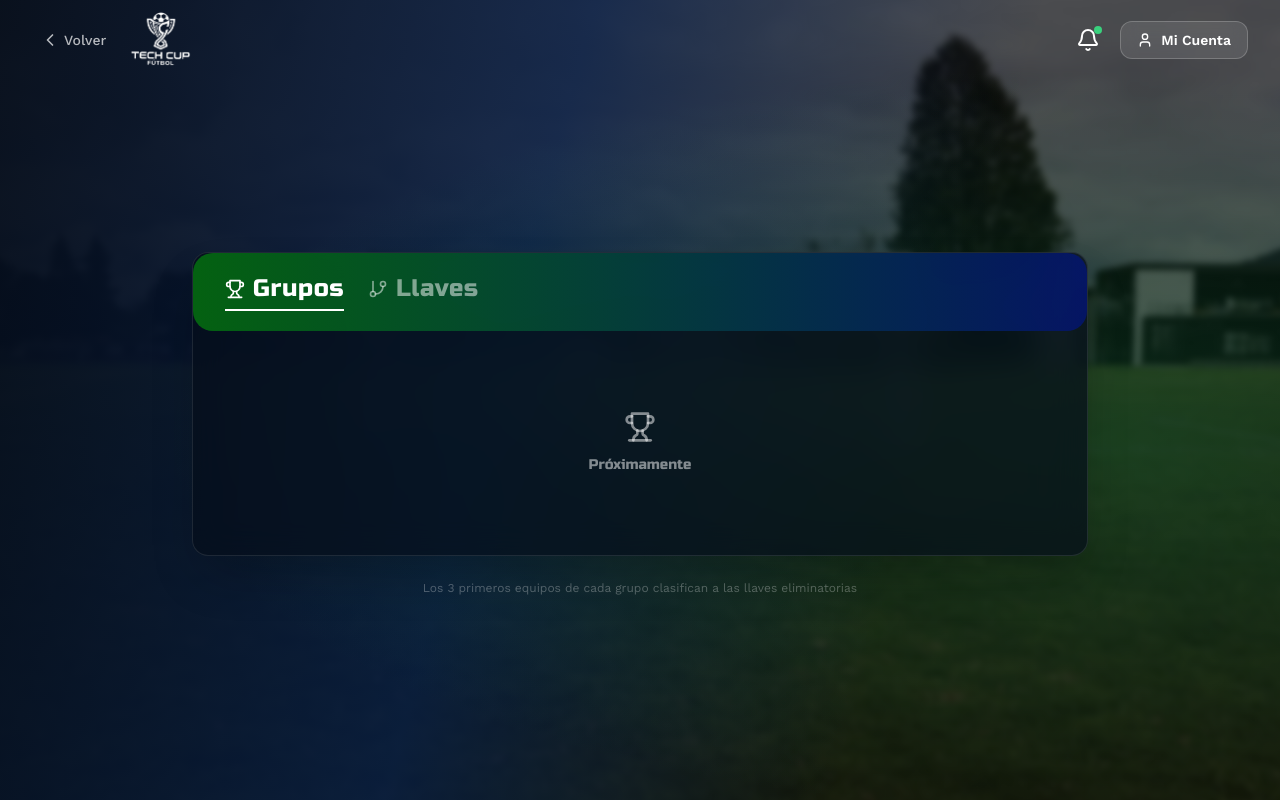
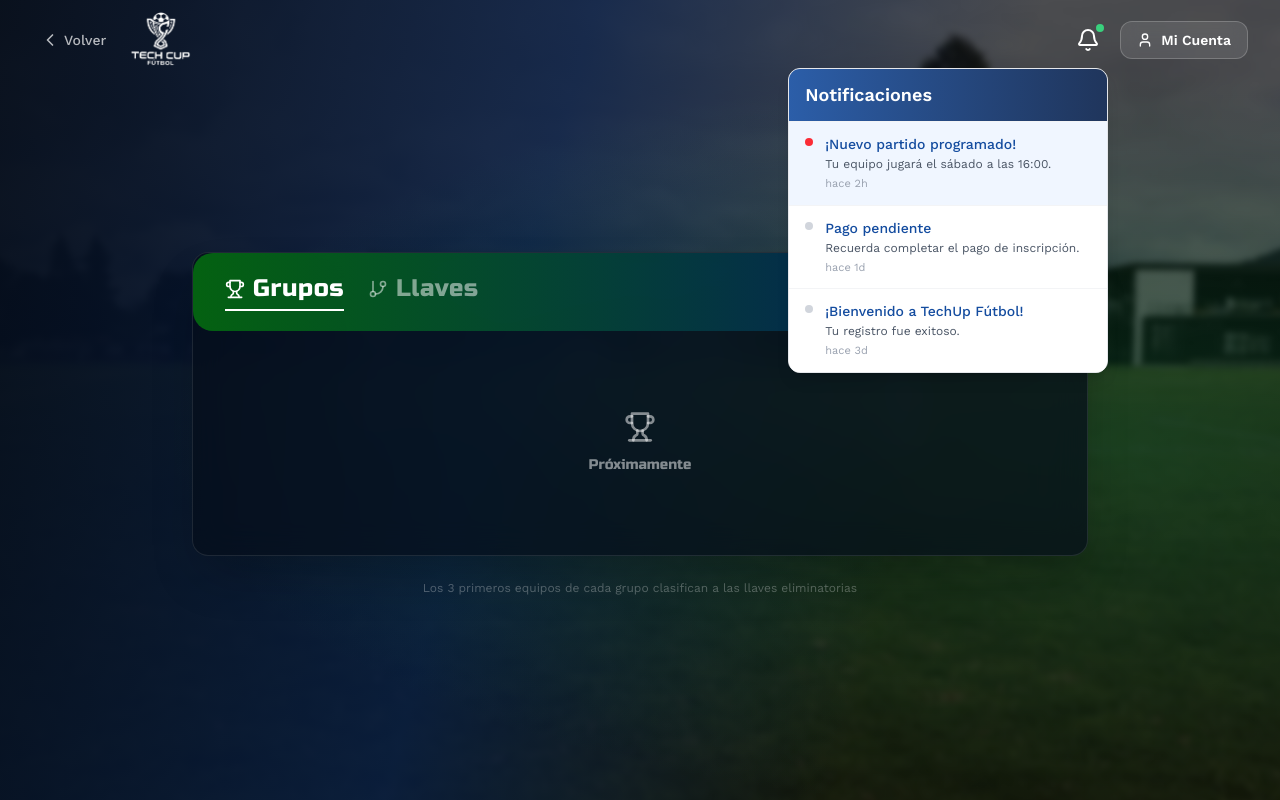
Before and after one commit to HorusEnOffside/TechUpFutbol_Frontend, a React (Vite) app: page /grupos in a window 1280 px wide. Both pictures are taken after a click on the button 1088 px from the left and 40 px from the top of the page. Built offline with nearby package versions, Linux system fonts and the light colour scheme.

Commit message:
notificaciones aun quemadas

```diff
--- a/src/components/NavBarAuthenticated.tsx
+++ /dev/null
@@ -1,33 +0,0 @@
-import { Bell, User } from "lucide-react";
-import logoMain from "../assets/logo.png";
-import { Link, useNavigate } from "react-router";
-
-
-export function NavBarAuthenticated() {
-  const navigate = useNavigate();
-
-  return (
-    <nav className="bg-transparent backdrop-blur-md border-b border-gray-100 sticky top-0 z-50 shadow-sm">
-        <div className="max-w-7xl mx-auto px-4 sm:px-6 lg:px-8">
-          <div className="flex justify-between items-center h-20">
-            {/* Logo */}
-            <div className="flex items-center space-x-3">
-              <img src={logoMain} alt="Logo Tech Cup Fútbol" className="h-14 w-auto" />
-            </div>
-            {/* Right: Notifications & Account */}
-            <div className="flex items-center gap-6">
-              <button className="relative p-2 rounded-full hover:bg-gray-100 transition-colors" aria-label="Notificaciones">
-                <Bell className="w-6 h-6 text-[#144C9F]" />
-                {/* Notificación roja */}
-                <span className="absolute top-1 right-1 w-2 h-2 bg-red-500 rounded-full"></span>
-              </button>
-              <button className="flex items-center gap-2 px-3 py-2 rounded-xl bg-gradient-to-r from-[#144C9F] to-[#071F4A] text-white font-bold hover:scale-105 transition-transform" aria-label="Cuenta de usuario">
-                <User className="w-5 h-5" />
-                <span className="hidden md:inline">Mi Cuenta</span>
-              </button>
-            </div>
-          </div>
-        </div>
-      </nav>
-  );
-}
--- a/src/components/NavBarTransparent.tsx
+++ b/src/components/NavBarTransparent.tsx
@@ -1,4 +1,5 @@
-import { Bell, User, ChevronLeft } from "lucide-react";
+import { User, ChevronLeft } from "lucide-react";
+import { NotificationDropdown } from "./NotificationDropdown";
 import { useNavigate, useLocation } from "react-router";
 import logoBlanco from "../assets/logoBlanco.png";
 
@@ -49,16 +50,15 @@ export function NavBarTransparent({ onLogoClick, showBack = true }: NavBarTransp
 
           {/* Derecha: notificaciones + perfil */}
           <div className="flex items-center gap-3">
-            <button
-              className="relative p-2 rounded-full hover:bg-white/10 transition-colors"
-              aria-label="Notificaciones"
-            >
-              <Bell className="w-6 h-6 text-white" />
-              <span
-                className="absolute top-1.5 right-1.5 w-2 h-2 bg-[#39D17D] rounded-full"
-                aria-hidden="true"
-              />
-            </button>
+            <NotificationDropdown
+              iconClass="text-white"
+              bellBg="hover:bg-white/10"
+              bellDot="bg-[#39D17D]"
+              dropdownBg="bg-white"
+              border="border-gray-200"
+              shadow="shadow-lg"
+              headerBg="bg-gradient-to-r from-[#144C9F]/90 to-[#071F4A]/90 text-white"
+            />
 
             <button
               onClick={() => navigate("/app")}
--- a/src/components/NavBarTransparentNoAccount.tsx
+++ b/src/components/NavBarTransparentNoAccount.tsx
@@ -1,4 +1,5 @@
-import { Bell, User, ChevronLeft } from "lucide-react";
+import { ChevronLeft } from "lucide-react";
+import { NotificationDropdown } from "./NotificationDropdown";
 import { useNavigate, useLocation } from "react-router";
 import logoBlanco from "../assets/logoBlanco.png";
 
@@ -49,16 +50,15 @@ export function NavBarTransparent({ onLogoClick, showBack = true }: NavBarTransp
 
           {/* Derecha: notificaciones + perfil */}
           <div className="flex items-center gap-3">
-            <button
-              className="relative p-2 rounded-full hover:bg-white/10 transition-colors"
-              aria-label="Notificaciones"
-            >
-              <Bell className="w-6 h-6 text-white" />
-              <span
-                className="absolute top-1.5 right-1.5 w-2 h-2 bg-[#39D17D] rounded-full"
-                aria-hidden="true"
-              />
-            </button>
+            <NotificationDropdown
+              iconClass="text-white"
+              bellBg="hover:bg-white/10"
+              bellDot="bg-[#39D17D]"
+              dropdownBg="bg-white"
+              border="border-gray-200"
+              shadow="shadow-lg"
+              headerBg="bg-gradient-to-r from-[#144C9F]/90 to-[#071F4A]/90 text-white"
+            />
 
 
           </div>
--- a/src/components/NavBarTransparentNoBack.tsx
+++ b/src/components/NavBarTransparentNoBack.tsx
@@ -1,4 +1,5 @@
-import { Bell, User, ChevronLeft } from "lucide-react";
+import { User } from "lucide-react";
+import { NotificationDropdown } from "./NotificationDropdown";
 import { useNavigate, useLocation } from "react-router";
 import logoBlanco from "../assets/logoBlanco.png";
 
@@ -7,7 +8,7 @@ interface NavBarTransparentProps {
   showBack?: boolean;
 }
 
-export function NavBarTransparent({ onLogoClick, showBack = true }: NavBarTransparentProps = {}) {
+export function NavBarTransparent({ onLogoClick }: NavBarTransparentProps = {}) {
   const navigate = useNavigate();
   const location = useLocation();
 
@@ -39,16 +40,15 @@ export function NavBarTransparent({ onLogoClick, showBack = true }: NavBarTransp
 
           {/* Derecha: notificaciones + perfil */}
           <div className="flex items-center gap-3">
-            <button
-              className="relative p-2 rounded-full hover:bg-white/10 transition-colors"
-              aria-label="Notificaciones"
-            >
-              <Bell className="w-6 h-6 text-white" />
-              <span
-                className="absolute top-1.5 right-1.5 w-2 h-2 bg-[#39D17D] rounded-full"
-                aria-hidden="true"
-              />
-            </button>
+            <NotificationDropdown
+              iconClass="text-white"
+              bellBg="hover:bg-white/10"
+              bellDot="bg-[#39D17D]"
+              dropdownBg="bg-white"
+              border="border-gray-200"
+              shadow="shadow-lg"
+              headerBg="bg-gradient-to-r from-[#144C9F]/90 to-[#071F4A]/90 text-white"
+            />
 
             <button
               onClick={() => navigate("/app")}
--- /dev/null
+++ b/src/components/NotificationDropdown.tsx
@@ -0,0 +1,91 @@
+import { Bell } from "lucide-react";
+import { useState, useRef, useEffect } from "react";
+
+// Notificaciones quemadas
+const notifications = [
+  {
+    id: 1,
+    title: "¡Nuevo partido programado!",
+    description: "Tu equipo jugará el sábado a las 16:00.",
+    time: "hace 2h",
+    read: false,
+  },
+  {
+    id: 2,
+    title: "Pago pendiente",
+    description: "Recuerda completar el pago de inscripción.",
+    time: "hace 1d",
+    read: true,
+  },
+  {
+    id: 3,
+    title: "¡Bienvenido a TechUp Fútbol!",
+    description: "Tu registro fue exitoso.",
+    time: "hace 3d",
+    read: true,
+  },
+];
+
+export function NotificationDropdown({ iconClass = "text-[#144C9F]", bg = "bg-white", border = "border-gray-200", shadow = "shadow-lg", bellBg = "hover:bg-gray-100", bellDot = "bg-red-500", dropdownBg = "bg-white", headerBg = "bg-gradient-to-r from-[#144C9F]/90 to-[#071F4A]/90 text-white" }) {
+  const [show, setShow] = useState(false);
+  const notifRef = useRef<HTMLButtonElement>(null);
+
+  useEffect(() => {
+    function handleClickOutside(event: MouseEvent) {
+      if (notifRef.current && !notifRef.current.contains(event.target as Node)) {
+        setShow(false);
+      }
+    }
+    if (show) {
+      document.addEventListener("mousedown", handleClickOutside);
+    } else {
+      document.removeEventListener("mousedown", handleClickOutside);
+    }
+    return () => {
+      document.removeEventListener("mousedown", handleClickOutside);
+    };
+  }, [show]);
+
+  return (
+    <div className="relative">
+      <button
+        ref={notifRef}
+        className={`relative p-2 rounded-full transition-colors focus:outline-none ${bellBg}`}
+        aria-label="Notificaciones"
+        onClick={() => setShow((v) => !v)}
+      >
+        <Bell className={`w-6 h-6 ${iconClass}`} />
+        {/* Notificación roja si hay no leídas */}
+        {notifications.some((n) => !n.read) && (
+          <span className={`absolute top-1 right-1 w-2 h-2 ${bellDot} rounded-full`}></span>
+        )}
+      </button>
+      {/* Dropdown de notificaciones */}
+      {show && (
+        <div className={`absolute right-0 mt-2 w-80 max-w-xs ${dropdownBg} border ${border} rounded-xl ${shadow} z-50 animate-fade-in flex flex-col overflow-hidden`}>
+          <div className={`px-4 py-3 border-b border-gray-100 ${headerBg} font-semibold text-lg`}>Notificaciones</div>
+          <ul className="max-h-80 overflow-y-auto divide-y divide-gray-100 bg-white">
+            {notifications.map((notif) => (
+              <li
+                key={notif.id}
+                className={`px-4 py-3 transition-colors ${notif.read ? "bg-white" : "bg-[#F0F6FF]"} hover:bg-gray-50`}
+              >
+                <div className="flex items-start gap-3">
+                  <span className={`mt-1 w-2 h-2 rounded-full ${notif.read ? "bg-gray-300" : "bg-red-500"}`}></span>
+                  <div className="flex-1">
+                    <div className="font-medium text-[#144C9F] text-sm mb-0.5">{notif.title}</div>
+                    <div className="text-xs text-gray-600 mb-1">{notif.description}</div>
+                    <div className="text-[11px] text-gray-400">{notif.time}</div>
+                  </div>
+                </div>
+              </li>
+            ))}
+            {notifications.length === 0 && (
+              <li className="px-4 py-6 text-center text-gray-400 text-sm">No tienes notificaciones</li>
+            )}
+          </ul>
+        </div>
+      )}
+    </div>
+  );
+}
```
